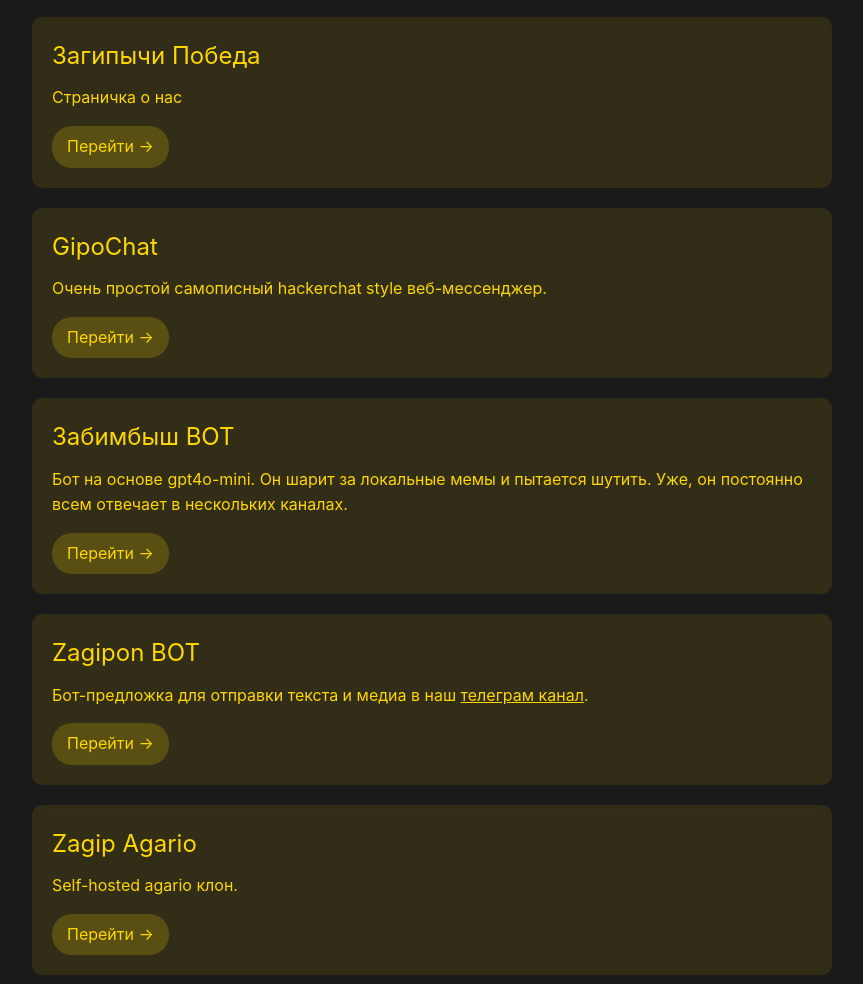
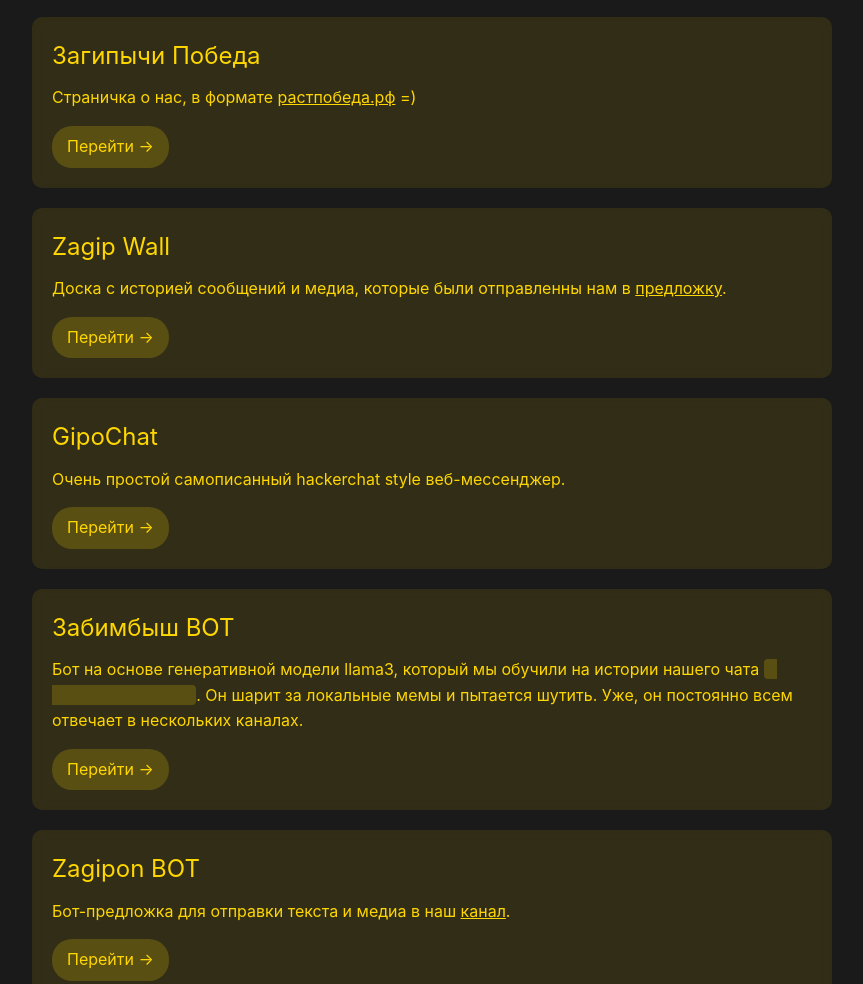
Before and after one commit to zagip/main-page, a plain HTML site: page info.html in a window 1280 px wide. Shown: the part 511-1495 px from the top of the page, without its empty margins (208-1071 px from the left). Drawn offline with Linux system fonts and the light colour scheme.

Commit message:
Revert "small update"
This reverts commit f29d3b310e95541a0a4f303adee1b384e30ba8b6.

```diff
--- a/info.html
+++ b/info.html
@@ -144,15 +144,23 @@
     <div class="service-card">
         <div class="service-title">Загипычи Победа</div>
         <div class="service-description">
-            Страничка о нас
+            Страничка о нас, в формате <a href="https://растпобеда.рф/">растпобеда.рф</a> =)
         </div>
         <a href="https://pobeda.zagip.ru/" class="service-link">Перейти →</a>
     </div>
 
     <div class="service-card">
+        <div class="service-title">Zagip Wall</div>
+        <div class="service-description">
+            Доска с историей сообщений и медиа, которые были отправленны нам в <a href="#zagipon-bot">предложку</a>.
+        </div>
+        <a href="https://wall.zagip.ru/" class="service-link">Перейти →</a>
+    </div>
+
+    <div class="service-card">
         <div class="service-title">GipoChat</div>
         <div class="service-description">
-            Очень простой самописный hackerchat style веб-мессенджер.
+            Очень простой самописанный hackerchat style веб-мессенджер.
         </div>
         <a href="http://chat.zagip.ru/" class="service-link">Перейти →</a>
     </div>
@@ -160,7 +168,7 @@
     <div class="service-card">
         <div class="service-title">Забимбыш BOT</div>
         <div class="service-description">
-            Бот на основе gpt4o-mini. Он шарит за локальные мемы и пытается шутить. Уже, он постоянно всем отвечает в нескольких каналах.
+            Бот на основе генеративной модели llama3, который мы обучили на истории нашего чата <span class="spoiler">и немного на матах</span>. Он шарит за локальные мемы и пытается шутить. Уже, он постоянно всем отвечает в нескольких каналах.
         </div>
         <a href="https://t.me/sigamguatbotruzlbot" class="service-link">Перейти →</a>
     </div>
@@ -168,7 +176,7 @@
     <div class="service-card" id="zagipon-bot">
         <div class="service-title">Zagipon BOT</div>
         <div class="service-description">
-            Бот-предложка для отправки текста и медиа в наш <a href="https://t.me/+OtxxYjLgRP00NzVi">телеграм канал</a>.
+            Бот-предложка для отправки текста и медиа в наш <a href="https://t.me/+OtxxYjLgRP00NzVi">канал</a>.
         </div>
         <a href="https://t.me/zagipon_bot" class="service-link">Перейти →</a>
     </div>
@@ -180,14 +188,14 @@
         </div>
         <a href="http://zagip.ru:53000/" class="service-link">Перейти →</a>
     </div>
-<!--
+
     <div class="service-card">
         <div class="service-title">Zagip Slots</div>
         <div class="service-description">
             Крутки
         </div>
         <a href="https://zagip.ru/slots/" class="service-link">Перейти →</a>
-    </div> -->
+    </div>
 
     <!-- <div class="service-card">
         <div class="service-title">Zagip Server</div>
```
Also changed, not shown: index.html (+7 -10 lines).
